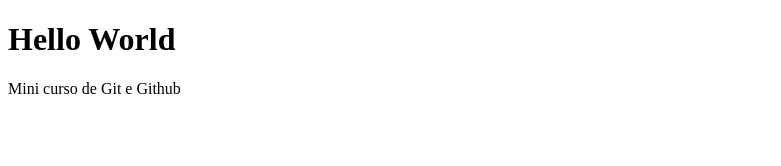
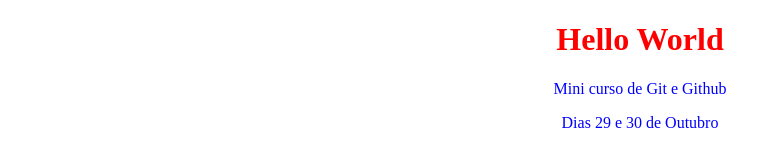
Before and after one commit to ThurzyJava/AD, a plain HTML site: page index.html in a window 1280 px wide. Shown: the whole page, without its empty margins (0-781 px from the left). Drawn offline with Linux system fonts and the light colour scheme.

Commit message:
Mandando o projeto para o Github

```diff
--- a/estilo.css
+++ b/estilo.css
@@ -0,0 +1,9 @@
+body h1{
+    color: red;
+    text-align: center;
+}
+
+body p{
+    color: blue;
+    text-align: center;
+}
--- a/index.html
+++ b/index.html
@@ -4,9 +4,12 @@
     <meta charset="UTF-8">
     <meta name="viewport" content="width=device-width, initial-scale=1.0">
     <title>Davizinho</title>
+    <link rel="stylesheet" href="estilo.css">
+
 </head>
 <body>
     <h1>Hello World</h1>
     <p>Mini curso de Git e Github</p>
+    <p>Dias 29 e 30 de Outubro</p>
 </body>
 </html>
```
